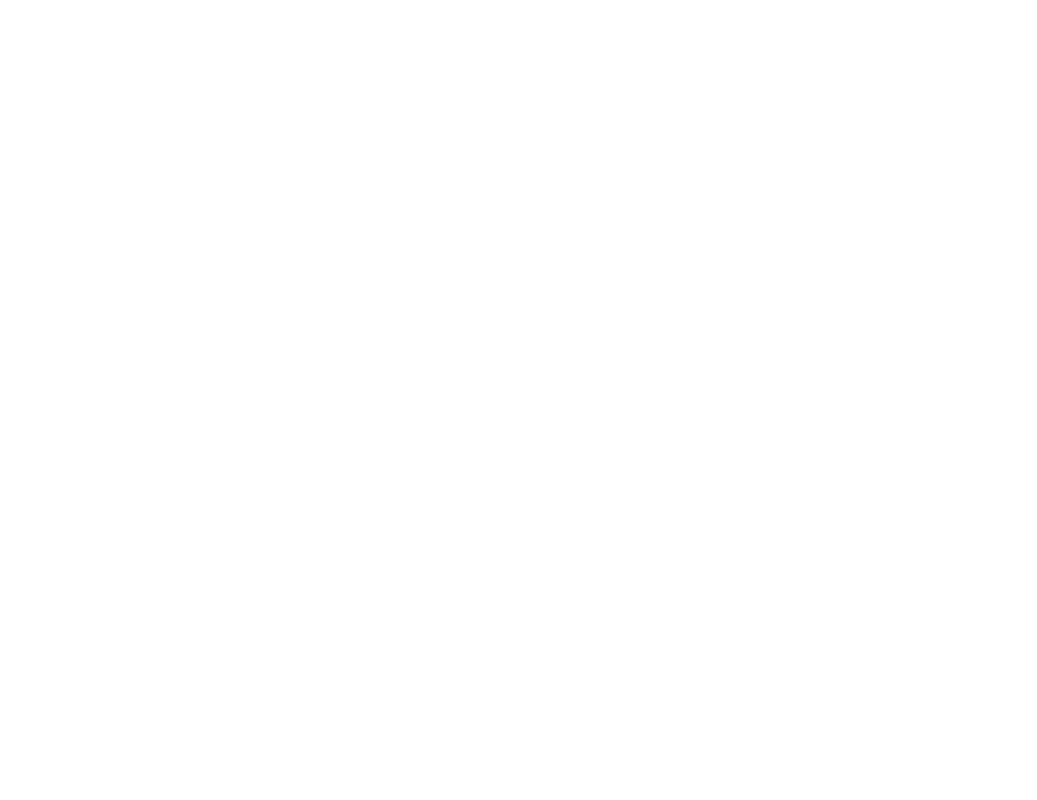
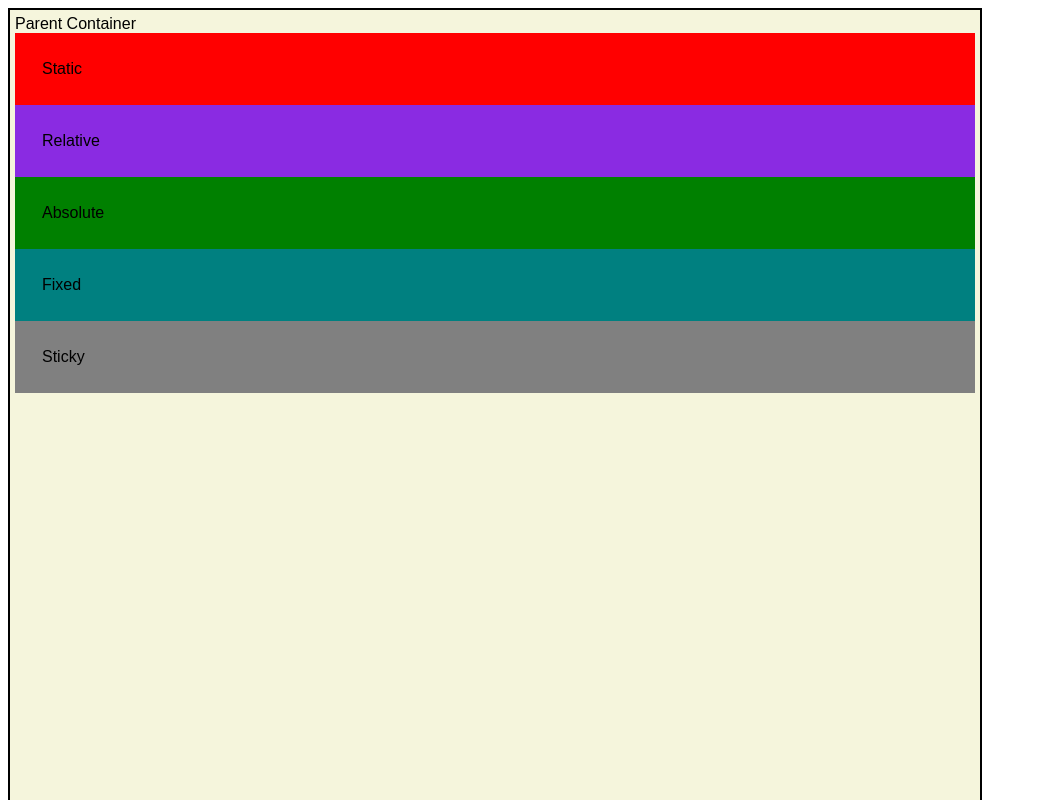
Before and after one commit to Kyle-Pixley/sdb-may-23-positon-display-float, a plain HTML site: page index.html in a window 1280 px wide. Shown: the top 800 px of the page, without its empty margins (0-1037 px from the left). Drawn offline with Linux system fonts and the light colour scheme.

Commit message:
Position Property Notes

```diff
--- a/index.html
+++ b/index.html
@@ -8,6 +8,12 @@
     <link rel="stylesheet" href="style.css">
 </head>
 <body>
-
+    <div class="parent-container">Parent Container
+        <div class="child static">Static</div>
+        <div class="child relative">Relative</div>
+        <div class="child absolute">Absolute</div>
+        <div class="child fixed">Fixed</div>
+        <div class="child sticky">Sticky</div>
+    </div>
 </body>
 </html>
--- a/style.css
+++ b/style.css
@@ -0,0 +1,105 @@
+.parent-container {
+    background-color: beige;
+    border: 2px solid black;
+    width: 75vw;
+    height: 175vh;
+    padding: 5px;
+    font-family: Arial, Helvetica, sans-serif;
+
+    /* position: relative; */
+    /* Causes absolute container to position inside parent container */
+}
+
+.child {
+    padding: 25px;
+}
+
+.static {
+    border: 2px solid red;
+    background-color: red;
+    /* top, bottom, left, right, z-index properties have NO EFFECT */
+}
+
+.relative {
+    border: 2px solid blueviolet;
+    background-color: blueviolet;
+
+    /* position: relative;
+    top: 25px;
+    left: 25px; */
+    /* by default acts like static */
+    /* can use top, bottom, left, right to take the element out of document flow */
+    /* ! DO NOT USE IT! It's too manual */
+}
+.absolute {
+    border: 2px solid green;
+    background-color: green;
+
+    /* position: absolute; */
+    /* Takes element out of flow */
+    top: 0;
+    /* relative to root that's NOT static */
+    /* used for absolutely positioning children */
+}
+
+.fixed {
+    border: 2px solid teal;
+    background-color: teal;
+
+    /* position: fixed;
+    top: 0; */
+
+    /* ignores parent */
+    /* based on ENTIRE viewport */
+    /* absolute on parent relative will scroll */
+    /* fixed will not scroll away */
+
+}
+
+.sticky {
+    border: 2px solid gray;
+    background-color: gray;
+
+    /* position: sticky;
+    top: 75%; */
+
+    /* Acts like a combination of fixed an absolute */
+    /* Stays fixed once scroll occurs */
+    /* It's relative by default (doesn't move out of normal flow) */
+
+}
+
+/*
+    CSS Position Property
+
+    ? Static
+    * default
+    * positioned in relation to elements
+    * top, bottom, left, right, z-index have NO effect
+
+    ? Relative
+    * just like static
+    * can be changed using top, bottom, left, right, z-index
+    * values are relative to its original static position
+    ! DON'T USE IT! Breaks the flow!
+
+    ? Absolute
+    * removes element from the flow
+    * positions it relative to parent container
+    * if parent is static, it will move outside of parent container
+    * if parent is relative, it will move within parent container
+    * positioning defined by top, bottom, left, right, z-index
+
+    ? Fixed
+    * like absolute
+    * positioned to viewport
+    * doesn't move when scrolling
+    * positioning defined by top, bottom, left, right, z-index
+
+    ? Sticky
+    * mix of relative and fixed
+    * relative to the flow
+    * position definition used for when you start scrolling
+    * stays fixed when scrolling; relative when stationary
+
+*/
```
